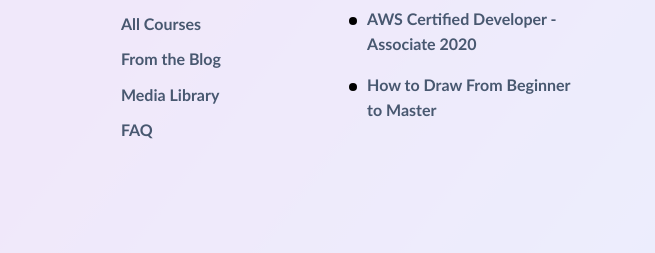
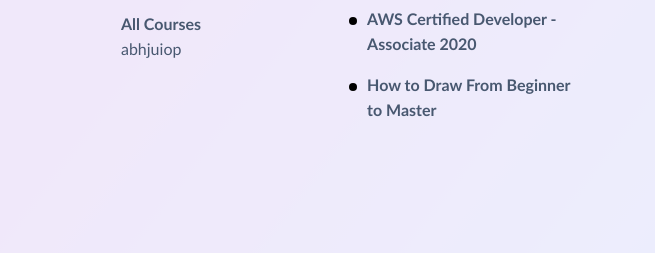
Before and after one commit to HMcodeLab/golden-globe, a plain HTML site: page faq.html in a window 1280 px wide. Shown: the part 3736-3989 px from the top of the page, 290-945 px from the left. Drawn offline with nearby package versions, Linux system fonts and the light colour scheme; a script that the page names is missing.

Commit message:
Your commit message here

```diff
--- a/faq.html
+++ b/faq.html
@@ -888,15 +888,7 @@
               <li class="footer_block-nav_item">
                 <a class="link" href="courses.html">All Courses</a>
               </li>
-              <li class="footer_block-nav_item">
-                <a class="link" href="journal.html">From the Blog</a>
-              </li>
-              <li class="footer_block-nav_item">
-                <a class="link" href="library.html">Media Library</a>
-              </li>
-              <li class="footer_block-nav_item">
-                <a class="link" href="faq.html">FAQ</a>
-              </li>
+              abhjuiop
             </ul>
           </div>
           <div class="footer_block col-sm-6 col-lg-auto m-sm-0" data-order="3">
```
Also changed, not shown: about.html (+1 -9 lines), contacts.html (+1 -9 lines), course.html (+1 -9 lines), courses.html (+1 -9 lines), index.html (+2 -11 lines), journal.html (+1 -9 lines), library.html (+1 -9 lines), post.html (+1 -9 lines), team.html (+1 -9 lines).
